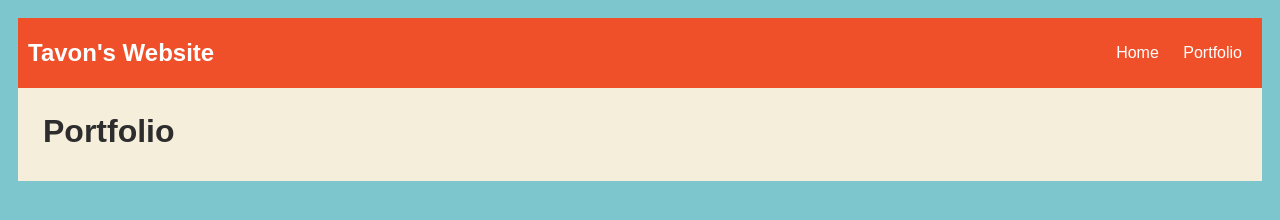
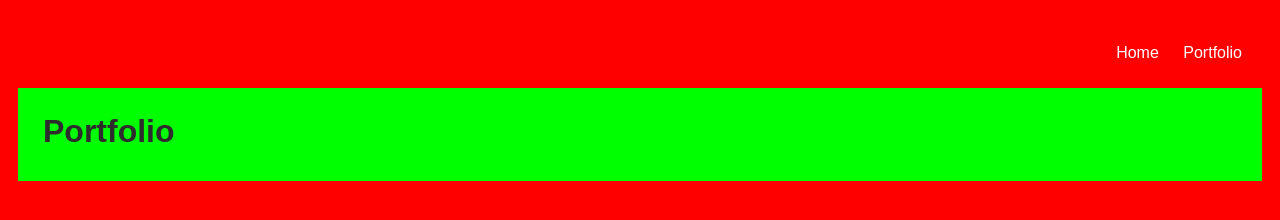
Before and after one commit to Tavon-Hughes/Tavon-Hughes.github.io, a plain HTML site: page portfolio.html in a window 1280 px wide. Drawn offline with nearby package versions, Linux system fonts and the light colour scheme; no server answers.

Commit message:
updating first website version-1.3

```diff
--- a/portfolio.html
+++ b/portfolio.html
@@ -3,7 +3,7 @@
         <title>Tavon's Website</title>
          <style type="text/css">
             body {
-                background: rgb(125, 198, 205);
+                background: rgb(255, 0, 0);
                 color: rgb(45, 45, 45);
                 padding: 10px;
                 font-family: arial;
@@ -22,7 +22,7 @@
 
             /* navigation menu */
             nav {
-                background: rgb(239, 80, 41);
+                background: rgb(255, 0, 0);
                 margin: 0 auto;
                 display: flex;
                 padding: 10px;
@@ -30,7 +30,7 @@
             nav header {
                 display: flex;
                 align-items: center;
-                color: rgb(255, 255, 255);
+                color: rgb(255, 0, 0);
                 flex: 1;
             }
             nav ul {
@@ -47,7 +47,7 @@
 
             /* main container area beneath menu */
             main {
-                background: rgb(245, 238, 219);
+                background: rgb(0, 255, 0);
                 display: flex;
             }
             .content {
```
